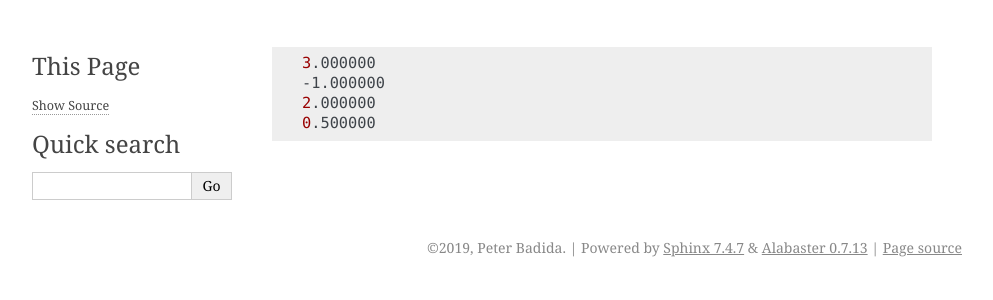
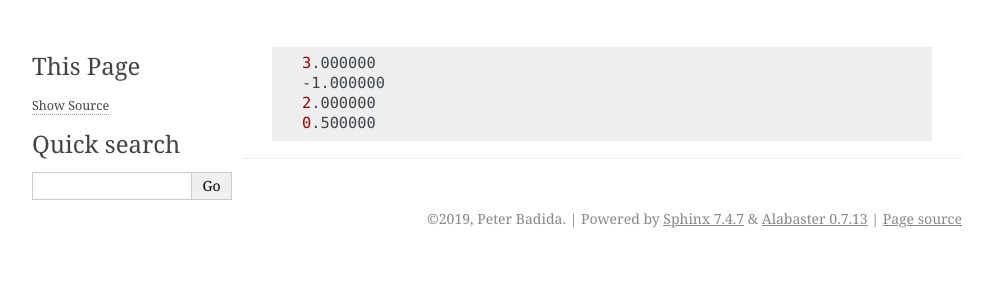
Before and after one commit to KeyWeeUsr/the-book-of-v, a Sphinx documentation site: the page built from source/calculator-basic-ops-float-output.rst, in a window 1280 px wide. Shown: the top 300 px of the page, without its empty margins (148-1141 px from the left). Built offline with Sphinx 7.4.7, drawn with Linux system fonts in a browser that asks for light colours.

Commit message:
[ADD] Pin sidebar, add donate button, justify text

```diff
--- a/source/conf.py
+++ b/source/conf.py
@@ -48,6 +48,15 @@
 # a list of builtin themes.
 #
 html_theme = 'alabaster'
+html_theme_options = dict(
+    fixed_sidebar=True,
+    body_text_align="justify",
+    show_relbar_bottom=True,
+    donate_url="https://paypal.me/peterbadida",
+    extra_nav_links={
+        f"Version: {release}": "#"
+    }
+)
 
 # Add any paths that contain custom static files (such as style sheets) here,
 # relative to this directory. They are copied after the builtin static files,
```
